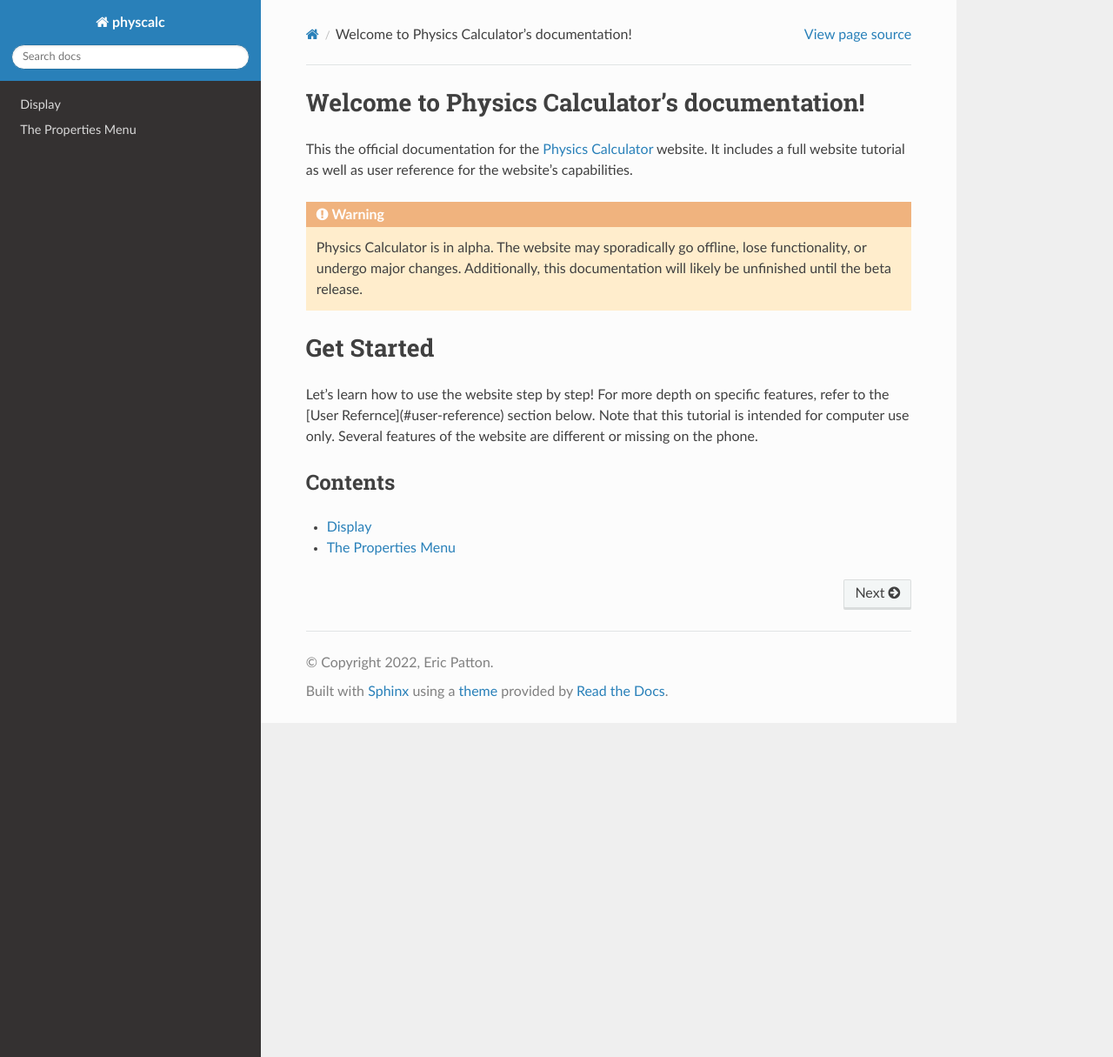
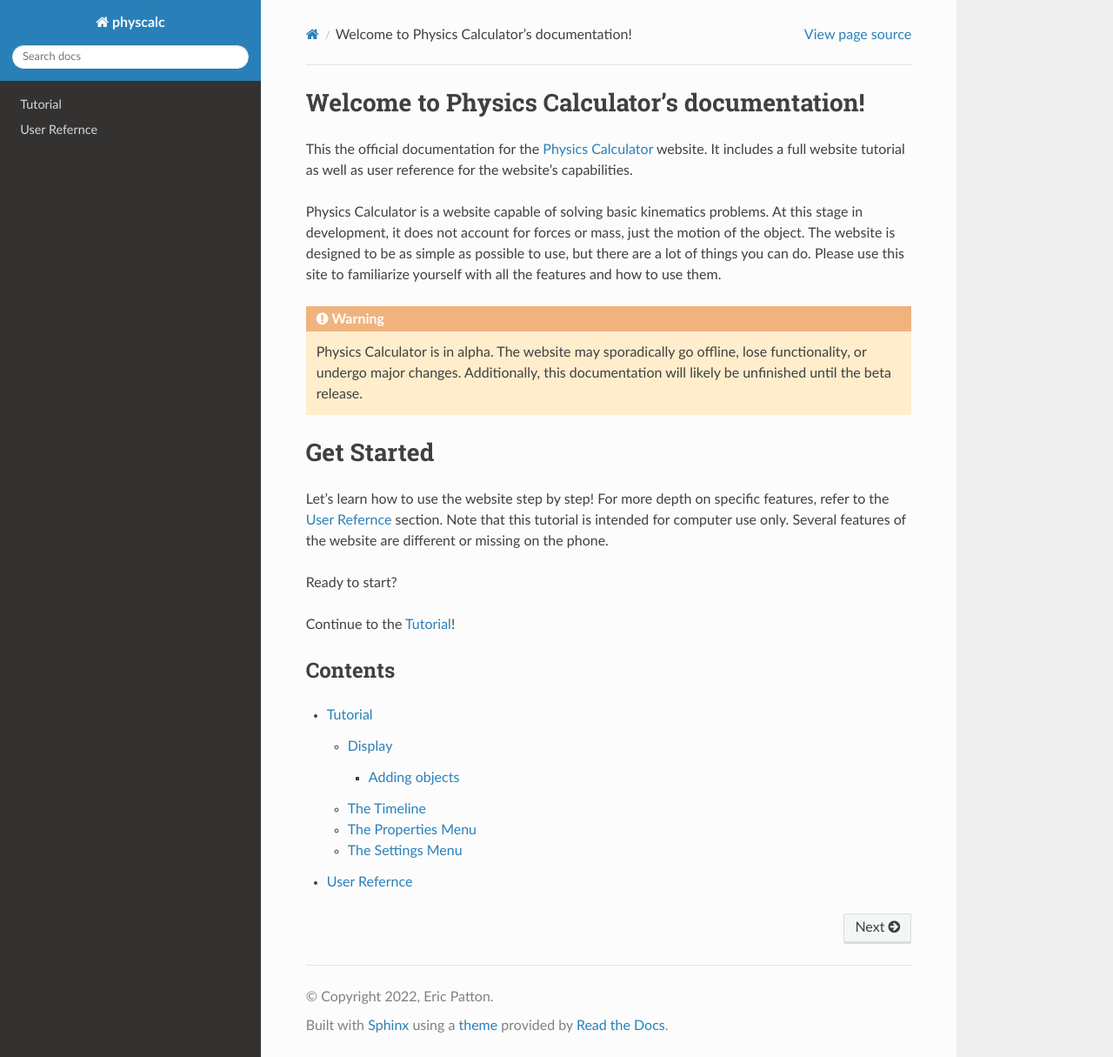
Before and after one commit to Erix4/physcalc, a Sphinx documentation site: the page built from docs/index.rst, in a window 1280 px wide and 1215 px high. Shown: the whole window at 87% size. Built offline with Sphinx 7.4.7 and the Read the Docs theme 2.0.0, drawn with Linux system fonts in a browser that asks for light colours.

Commit message:
restructure docs

```diff
--- a/docs/conf.py
+++ b/docs/conf.py
@@ -13,7 +13,9 @@ author = 'Eric Patton'
 # -- General configuration ---------------------------------------------------
 # https://www.sphinx-doc.org/en/master/usage/configuration.html#general-configuration
 
-extensions = []
+extensions = [
+    'sphinxcontrib.video'
+]
 
 templates_path = ['_templates']
 exclude_patterns = ['_build', 'Thumbs.db', '.DS_Store']
--- a/docs/index.rst
+++ b/docs/index.rst
@@ -13,6 +13,11 @@ Welcome to Physics Calculator's documentation!
 This the official documentation for the `Physics Calculator <https://physcalc.com>`_ website.
 It includes a full website tutorial as well as user reference for the website's capabilities.
 
+Physics Calculator is a website capable of solving basic kinematics problems.
+At this stage in development, it does not account for forces or mass, just the motion of the object.
+The website is designed to be as simple as possible to use, but there are a lot of things you can do.
+Please use this site to familiarize yourself with all the features and how to use them.
+
 .. warning:: Physics Calculator is in alpha.
    The website may sporadically go offline, lose functionality, or undergo major changes.
    Additionally, this documentation will likely be unfinished until the beta release.
@@ -20,12 +25,16 @@ It includes a full website tutorial as well as user reference for the website's
 Get Started
 ===========
 
-Let's learn how to use the website step by step! For more depth on specific features, refer to the [User Refernce](#user-reference) section below.
+Let's learn how to use the website step by step! For more depth on specific features, refer to the :doc:`reference` section.
 Note that this tutorial is intended for computer use only. Several features of the website are different or missing on the phone.
+
+Ready to start?
+
+Continue to the :doc:`tutorial`!
 
 Contents
 --------
 
 .. toctree::
-   display
-   properties
+   tutorial
+   reference
--- a/docs/properties.rst
+++ /dev/null
@@ -1,4 +0,0 @@
-The Properties Menu
-===================
-
-This is a test
--- /dev/null
+++ b/docs/reference.rst
@@ -0,0 +1,5 @@
+#############
+User Refernce
+#############
+
+This is a test
--- a/package.json
+++ b/package.json
@@ -5,8 +5,9 @@
   "type": "module",
   "scripts": {
     "start": "parcel index.html --open",
+    "starthttps" : "parcel index.html --https",
     "build": "parcel build index.html",
-    "deploy": "parcel build index.html && aws s3 sync . s3://physcalc.com --exclude .git/* --exclude .parcel-cache/* --exclude node_modules/* --delete"
+    "deploy": "parcel build index.html && aws s3 sync . s3://physcalc.com --exclude .git/* --exclude .parcel-cache/* --exclude node_modules/* --exclude docs/* --delete"
   },
   "dependencies": {
     "bigdecimal": "^0.6.1",
```
Also changed, not shown: docs/tutorial.rst (renamed from docs/display.rst, +33 -2 lines), 2 other files.
